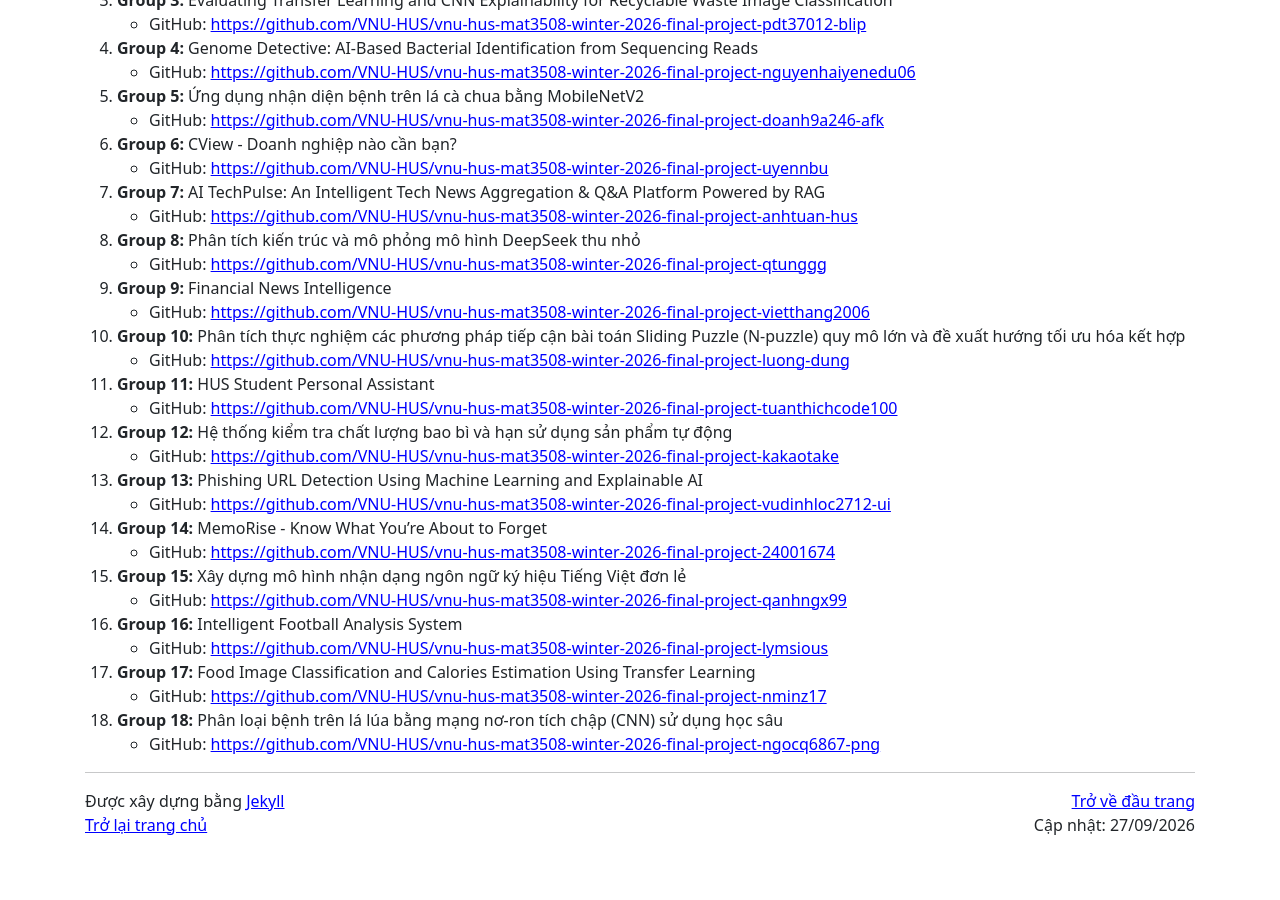
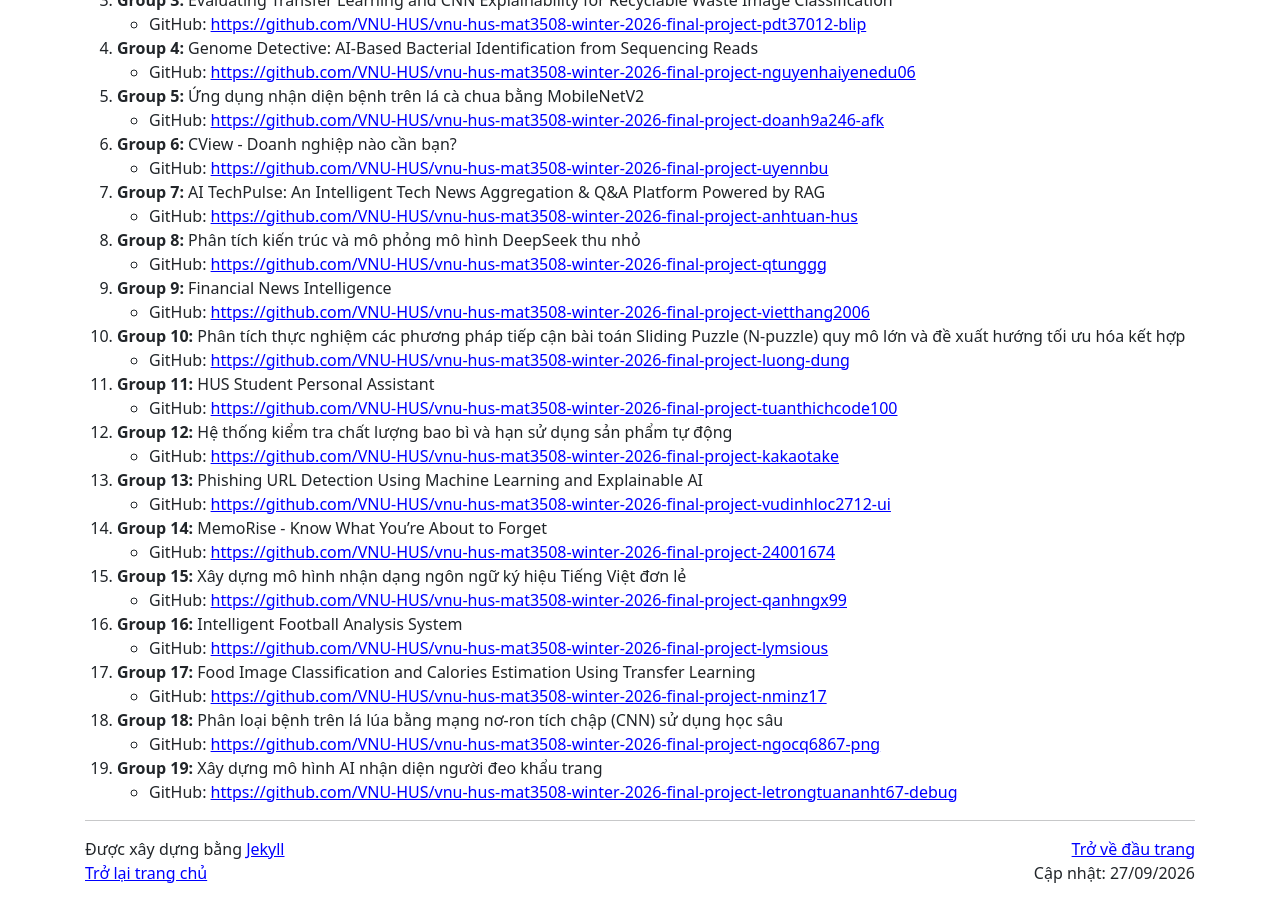
Before and after one commit to hoanganhduc/hoanganhduc.github.io, a Jekyll site: the page built from teaching/VNU-HUS/2026/winter/MAT3508/mini-projects.md, in a window 1280 px wide and 900 px high, scrolled down 2336 px. Built offline with Jekyll 4.4.1, drawn with Linux system fonts in a browser that asks for light colours; nearby versions of some CDN libraries; a style sheet for code colours, icons or effects is not loaded; before the commit the page ends 3188 px from its top, so only the background shows below that.

Commit message:
Update MAT3508 mini-project topics

```diff
--- a/teaching/VNU-HUS/2026/winter/MAT3508/mini-projects.md
+++ b/teaching/VNU-HUS/2026/winter/MAT3508/mini-projects.md
@@ -129,4 +129,7 @@ Làm theo [hướng dẫn báo cáo](https://github.com/VNU-HUS/introai-final-pr
 18. <a id="topic-53e854ad316a"></a>**Group 18:** Phân loại bệnh trên lá lúa bằng mạng nơ-ron tích chập (CNN) sử dụng học sâu
     * GitHub: [https://github.com/VNU-HUS/vnu-hus-mat3508-winter-2026-final-project-ngocq6867-png](https://github.com/VNU-HUS/vnu-hus-mat3508-winter-2026-final-project-ngocq6867-png)
 
+19. <a id="topic-2b8328740fd0"></a>**Group 19:** Xây dựng mô hình AI nhận diện người đeo khẩu trang
+    * GitHub: [https://github.com/VNU-HUS/vnu-hus-mat3508-winter-2026-final-project-letrongtuananht67-debug](https://github.com/VNU-HUS/vnu-hus-mat3508-winter-2026-final-project-letrongtuananht67-debug)
+
 <!-- END RECORDED MINI-PROJECTS -->
```
